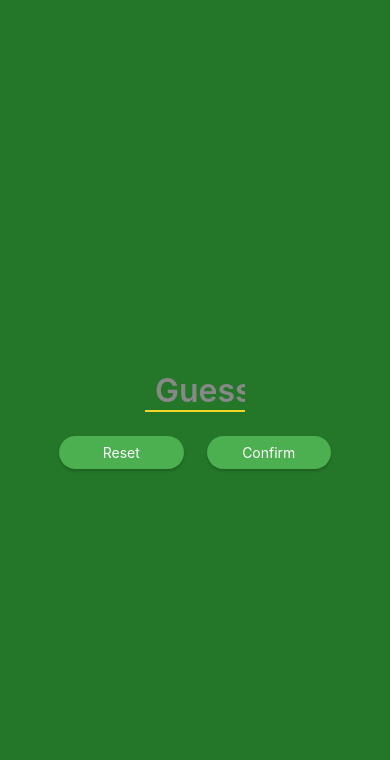
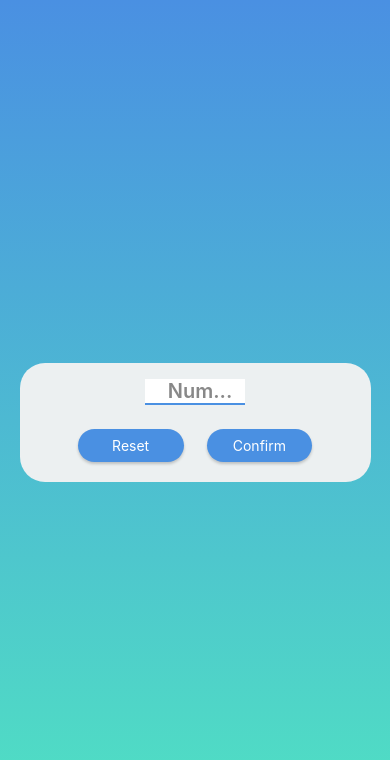
Before and after one commit to Archiektor/guessMyNumber, a React Native app: screen / in a window 390 px wide. Shown: the top 760 px of the page. Built offline with nearby package versions, Linux system fonts and the light colour scheme.

Commit message:
- init commit v1.03

```diff
--- a/App.js
+++ b/App.js
@@ -1,8 +1,21 @@
-import {StyleSheet} from 'react-native';
+import {StyleSheet, View, Text} from 'react-native';
 import StartGameScreen from './screens/StartGameScreen';
+import {LinearGradient} from 'expo-linear-gradient';
 
 export default function App() {
     return (
-        <StartGameScreen/>
+        <LinearGradient colors={['#4A90E2', '#50E3C2']} style={styles.rootScreen}>
+            <StartGameScreen/>
+            {/*<Text>Hello</Text>*/}
+        </LinearGradient>
     );
 }
+
+
+const styles = StyleSheet.create({
+    rootScreen: {
+        flex: 1,
+        justifyContent: 'center',
+        alignItems: 'center',
+    }
+});
--- a/components/PrimaryButton.jsx
+++ b/components/PrimaryButton.jsx
@@ -12,7 +12,7 @@ const PrimaryButton = ({children, onPress, userBtnStyle, textStyle, disabled}) =
             <Pressable style={({pressed}) => [
                 styles.btnInnerContainer,
                 {opacity: pressed || disabled ? 0.7 : 1}
-            ]} onPress={onPressHandler} android_ripple={{color: '#1f7323'}}>
+            ]} onPress={onPressHandler} android_ripple={{color: '#71aa1c'}}>
                 <Text style={styles.btnText}>
                     {children}
                 </Text>
@@ -28,7 +28,7 @@ const styles = StyleSheet.create({
     btnOuterContainer: {
         margin: 4,
         borderRadius: 28,
-        backgroundColor: '#007BFF',
+        backgroundColor: '#0a9396',
         shadowColor: '#000', // for shadow on iOS
         shadowOffset: {width: 0, height: 2}, // for shadow on iOS
         shadowOpacity: 0.2, // for shadow on iOS
@@ -43,5 +43,5 @@ const styles = StyleSheet.create({
     btnText: {
         color: '#fff',
         textAlign: 'center',
-    }
+    },
 });
--- a/package.json
+++ b/package.json
@@ -12,7 +12,8 @@
     "expo": "~51.0.22",
     "expo-status-bar": "~1.12.1",
     "react": "18.2.0",
-    "react-native": "0.74.3"
+    "react-native": "0.74.3",
+    "expo-linear-gradient": "~13.0.2"
   },
   "devDependencies": {
     "@babel/core": "^7.20.0"
--- a/screens/StartGameScreen.jsx
+++ b/screens/StartGameScreen.jsx
@@ -15,21 +15,21 @@ const StartGameScreen = () => {
                 style={styles.numberInput}
                 value={input}
                 onChangeText={onChangeTextHandler}
-                placeholder="Guess a number..."
+                placeholder="Num..."
                 placeholderTextColor="#888"
             />
             <View style={styles.btnContainer}>
                 <PrimaryButton
                     onPress={() => console.log('Reset pressed')}
-                    userBtnStyle={{flex: 1, backgroundColor: '#4CAF50'}}
-                    textStyle={{color: '#fff', fontSize: 16}}
+                    userBtnStyle={{flex: 1, backgroundColor: '#4A90E2',}}
+                    textStyle={{color: '#fff', fontSize: 18}}
                 >
                     Reset
                 </PrimaryButton>
                 <PrimaryButton
                     onPress={() => console.log('Confirm pressed')}
-                    userBtnStyle={{flex: 1, backgroundColor: '#4CAF50'}}
-                    textStyle={{color: '#fff', fontSize: 16}}
+                    userBtnStyle={{flex: 1, backgroundColor: '#4A90E2',}}
+                    textStyle={{color: '#fff', fontSize: 18}}
                 >
                     Confirm
                 </PrimaryButton>
@@ -38,38 +38,39 @@ const StartGameScreen = () => {
     );
 }
 
+export default StartGameScreen;
+
 const styles = StyleSheet.create({
     startGameScreenContainer: {
-        flex: 1,
-        width: '100%',
+        width: '90%',
         flexDirection: 'column',
         alignItems: 'center',
         justifyContent: 'center',
-        padding: 20,
-        backgroundColor: '#247728',
+        backgroundColor: '#ecf0f1',
+        paddingHorizontal: 24,
+        paddingVertical: 16,
+        borderRadius: 25,
     },
     numberInput: {
         width: 100,
         maxHeight: 50,
-        fontSize: 32,
+        fontSize: 20,
         fontWeight: '600',
-        color: '#efd525',
-        borderBottomColor: '#efd525',
+        color: '#333',
+        borderBottomColor: '#4A90E2',
         borderBottomWidth: 2,
         paddingLeft: 10,
-        backgroundColor: 'transparent',
+        backgroundColor: '#fff',
         marginBottom: 20,
         textAlign: 'center',
     },
     btnContainer: {
         minWidth: '80%',
         flexDirection: 'row',
-        // justifyContent: 'space-between',
+        justifyContent: 'space-between',
         // borderColor: '#f10d0d',
         // borderWidth: 1,
         borderStyle: 'solid',
         gap: 15
     }
 });
-
-export default StartGameScreen;
```
Also changed, not shown: 1 other file (tests, documents, lock files or other folders).
